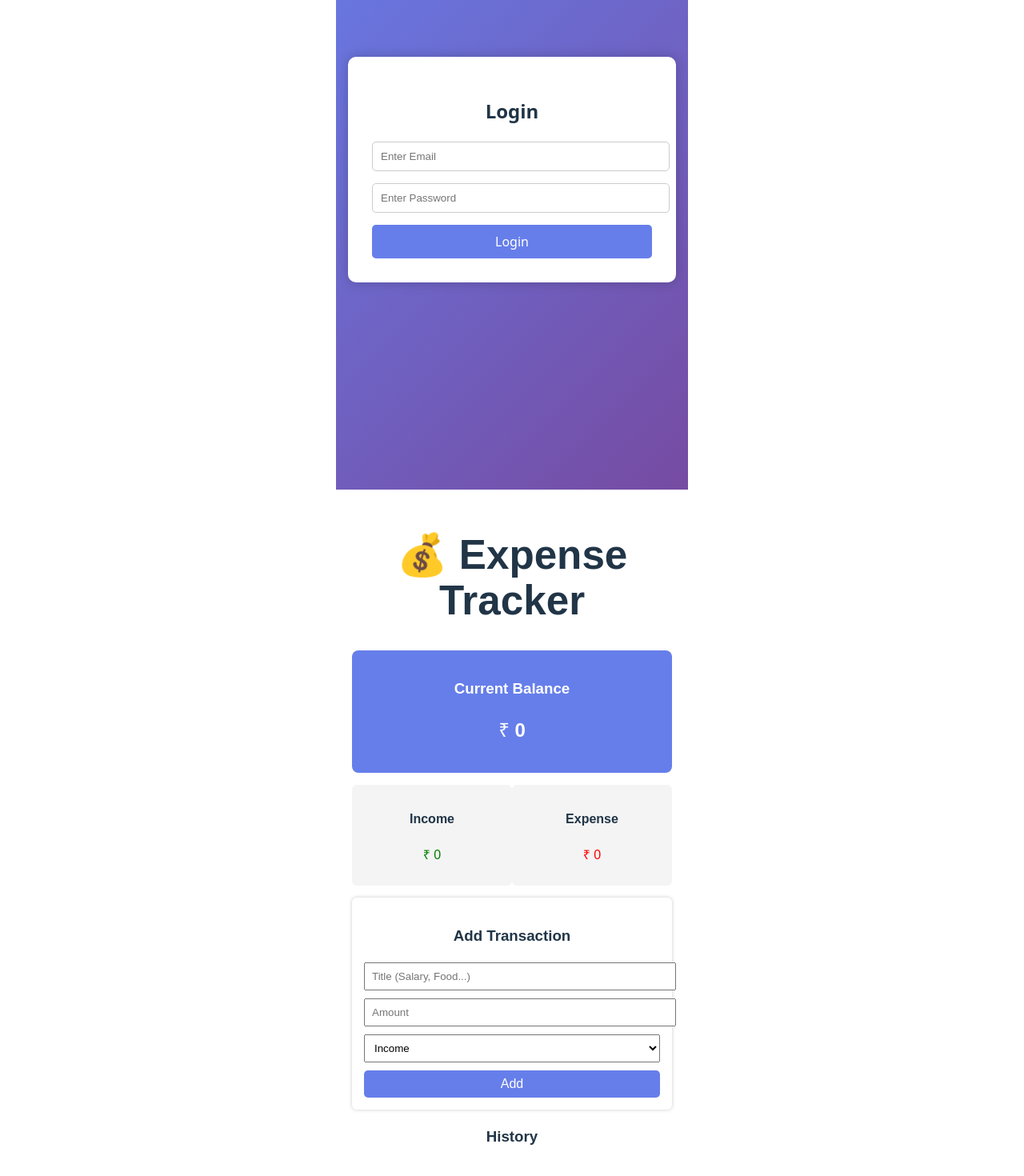
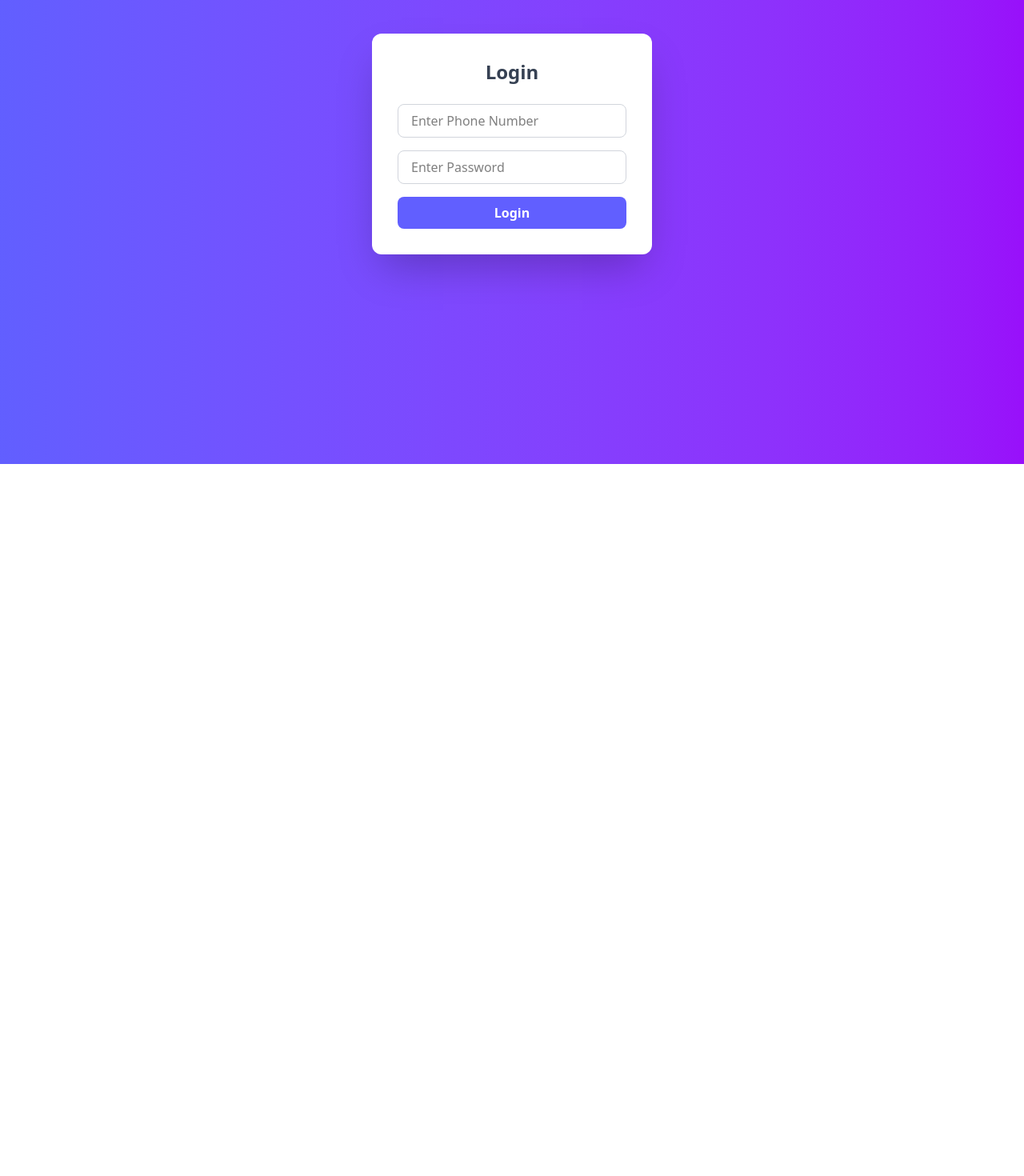
Before and after one commit to Nagendran05/Money_tracker_UI, a Vue app: page / in a window 1280 px wide. Shown: the part 220-1690 px from the top of the page at 80% size. After the commit the page ends 800 px from the top, so only its background shows below. Built offline with nearby package versions, Linux system fonts and the light colour scheme.

Commit message:
Upgrade To Tailwindcss

```diff
--- a/package.json
+++ b/package.json
@@ -9,12 +9,15 @@
     "preview": "vite preview"
   },
   "dependencies": {
+    "@tailwindcss/vite": "^4.1.18",
     "axios": "^1.13.4",
     "router": "^2.2.0",
-    "vue": "^3.5.24"
+    "vue": "^3.5.24",
+    "vue-router": "^4.6.4"
   },
   "devDependencies": {
     "@vitejs/plugin-vue": "^6.0.1",
+    "tailwindcss": "^4.1.18",
     "vite": "^7.2.4"
   }
 }
--- a/src/App.vue
+++ b/src/App.vue
@@ -1,10 +1,4 @@
-<script setup>
-import LoginPage from './components/LoginPage.vue';
-import DashboardPage from './components/Dashboard.vue';
-</script>
 
 <template>
-
-  <LoginPage msg="Vite + Vue" />
-  <DashboardPage msg="Vite + Vue" />
+  <router-view />
 </template>
--- a/src/components/Dashboard.vue
+++ b/src/components/Dashboard.vue
@@ -1,233 +1,104 @@
 <template>
-  <div class="container">
+  <div class="min-h-screen bg-gray-100 flex justify-center py-10 px-4">
+
+    <div class="w-full max-w-md bg-white shadow-xl rounded-2xl p-6">
 
       <!-- Header -->
-    <h1>💰 Expense Tracker</h1>
+      <h1 class="text-3xl font-bold text-center mb-6">
+        💰 Expense Tracker
+      </h1>
 
       <!-- Balance -->
-    <div class="balance-box">
-      <h3>Current Balance</h3>
-      <h2>₹ {{ balance }}</h2>
+      <div class="bg-indigo-500 text-white rounded-xl p-5 text-center mb-6 shadow-md">
+        <h3 class="text-sm uppercase tracking-wide">Current Balance</h3>
+        <h2 class="text-2xl font-bold mt-2">₹ {{ balance }}</h2>
       </div>
 
       <!-- Income & Expense -->
-    <div class="summary">
-      <div class="income">
-        <h4>Income</h4>
-        <p>₹ {{ income }}</p>
+      <div class="flex justify-between gap-4 mb-6">
+        <div class="w-1/2 bg-gray-50 p-4 rounded-xl text-center shadow">
+          <h4 class="text-sm text-gray-500">Income</h4>
+          <p class="text-green-600 font-bold text-lg mt-1">
+            ₹ {{ income }}
+          </p>
         </div>
 
-      <div class="expense">
-        <h4>Expense</h4>
-        <p>₹ {{ expense }}</p>
+        <div class="w-1/2 bg-gray-50 p-4 rounded-xl text-center shadow">
+          <h4 class="text-sm text-gray-500">Expense</h4>
+          <p class="text-red-600 font-bold text-lg mt-1">
+            ₹ {{ expense }}
+          </p>
         </div>
       </div>
 
       <!-- Add Transaction -->
-    <div class="add-box">
-      <h3>Add Transaction</h3>
+      <div class="bg-gray-50 p-5 rounded-xl shadow mb-6">
+        <h3 class="font-semibold mb-4">Add Transaction</h3>
 
         <input
           type="text"
           v-model="title"
           placeholder="Title (Salary, Food...)"
+          class="w-full mb-3 px-3 py-2 border rounded-lg focus:outline-none focus:ring-2 focus:ring-indigo-400"
         />
 
         <input
           type="number"
           v-model="amount"
           placeholder="Amount"
+          class="w-full mb-3 px-3 py-2 border rounded-lg focus:outline-none focus:ring-2 focus:ring-indigo-400"
         />
 
-      <select v-model="type">
+        <select
+          v-model="type"
+          class="w-full mb-3 px-3 py-2 border rounded-lg focus:outline-none focus:ring-2 focus:ring-indigo-400"
+        >
           <option value="income">Income</option>
           <option value="expense">Expense</option>
         </select>
 
-      <button @click="addTransaction">Add</button>
+        <button
+          @click="addTransaction"
+          class="w-full bg-indigo-500 hover:bg-indigo-600 text-white py-2 rounded-lg font-semibold transition"
+        >
+          Add
+        </button>
       </div>
 
       <!-- History -->
-    <div class="history">
-      <h3>History</h3>
+      <div>
+        <h3 class="font-semibold mb-3">History</h3>
 
-      <ul>
+        <ul class="space-y-3">
           <li
             v-for="(item, index) in transactions"
             :key="index"
-          :class="item.type"
+            class="flex justify-between items-center bg-gray-50 p-3 rounded-lg border-r-4"
+            :class="item.type === 'income' ? 'border-green-500' : 'border-red-500'"
           >
+            <span class="font-medium">
               {{ item.title }}
-          <span>
+            </span>
+
+            <div class="flex items-center gap-3">
+              <span
+                :class="item.type === 'income' ? 'text-green-600' : 'text-red-600'"
+                class="font-bold"
+              >
                 {{ item.type === 'income' ? '+' : '-' }}₹{{ item.amount }}
               </span>
 
-          <button @click="remove(index)">❌</button>
+              <button
+                @click="remove(index)"
+                class="text-gray-400 hover:text-red-500 transition"
+              >
+                ❌
+              </button>
+            </div>
           </li>
         </ul>
       </div>
 
     </div>
+  </div>
 </template>
-
-<script>
-export default {
-  name: "Dashboard",
-
-  data() {
-    return {
-      title: "",
-      amount: "",
-      type: "income",
-
-      transactions: []
-    };
-  },
-
-  computed: {
-    income() {
-      return this.transactions
-        .filter(t => t.type === "income")
-        .reduce((a, b) => a + Number(b.amount), 0);
-    },
-
-    expense() {
-      return this.transactions
-        .filter(t => t.type === "expense")
-        .reduce((a, b) => a + Number(b.amount), 0);
-    },
-
-    balance() {
-      return this.income - this.expense;
-    }
-  },
-
-  methods: {
-    addTransaction() {
-      if (!this.title || !this.amount) {
-        alert("Fill all fields");
-        return;
-      }
-
-      this.transactions.push({
-        title: this.title,
-        amount: this.amount,
-        type: this.type
-      });
-
-      // Clear
-      this.title = "";
-      this.amount = "";
-      this.type = "income";
-    },
-
-    remove(index) {
-      this.transactions.splice(index, 1);
-    }
-  }
-};
-</script>
-
-<style scoped>
-.container {
-  max-width: 400px;
-  margin: auto;
-  padding: 20px;
-  font-family: Arial;
-}
-
-/* Header */
-h1 {
-  text-align: center;
-}
-
-/* Balance */
-.balance-box {
-  background: #667eea;
-  color: white;
-  padding: 15px;
-  border-radius: 8px;
-  text-align: center;
-}
-
-/* Summary */
-.summary {
-  display: flex;
-  justify-content: space-between;
-  margin: 15px 0;
-}
-
-.income, .expense {
-  width: 48%;
-  background: #f4f4f4;
-  padding: 10px;
-  border-radius: 6px;
-  text-align: center;
-}
-
-.income p {
-  color: green;
-}
-
-.expense p {
-  color: red;
-}
-
-/* Add box */
-.add-box {
-  background: #fff;
-  padding: 15px;
-  border-radius: 6px;
-  box-shadow: 0 0 5px #ccc;
-}
-
-.add-box input,
-.add-box select {
-  width: 100%;
-  padding: 8px;
-  margin-bottom: 10px;
-}
-
-.add-box button {
-  width: 100%;
-  padding: 8px;
-  background: #667eea;
-  color: white;
-  border: none;
-  border-radius: 5px;
-}
-
-/* History */
-.history {
-  margin-top: 20px;
-}
-
-.history ul {
-  list-style: none;
-  padding: 0;
-}
-
-.history li {
-  background: #f9f9f9;
-  padding: 10px;
-  margin-bottom: 8px;
-  display: flex;
-  justify-content: space-between;
-  align-items: center;
-  border-right: 5px solid;
-}
-
-.history li.income {
-  border-color: green;
-}
-
-.history li.expense {
-  border-color: red;
-}
-
-.history button {
-  background: none;
-  border: none;
-  cursor: pointer;
-}
-</style>
--- a/src/components/LoginPage.vue
+++ b/src/components/LoginPage.vue
@@ -1,36 +1,50 @@
 <template>
-  <div class="login-container">
-    <div class="login-box">
-      <h2>Login</h2>
+  <div class="min-h-screen flex items-center justify-center bg-gradient-to-r from-indigo-500 to-purple-600">
 
-      <form @submit.prevent="login">
+    <div class="w-[350px] bg-white p-8 rounded-xl shadow-2xl text-center">
+      <h2 class="text-2xl font-bold mb-6 text-gray-700">Login</h2>
 
-        <div class="input-box">
+      <form @submit.prevent="login" class="space-y-4">
+
+        <!-- Phone -->
+        <div>
           <input
-            type="email"
-            v-model="email"
-            placeholder="Enter Email"
+            type="text"
+            v-model="phone"
+            placeholder="Enter Phone Number"
             required
+            class="w-full px-4 py-2 border border-gray-300 rounded-lg focus:outline-none focus:ring-2 focus:ring-indigo-400"
           />
         </div>
 
-        <div class="input-box">
+        <!-- Password -->
+        <div>
           <input
             type="password"
             v-model="password"
             placeholder="Enter Password"
             required
+            class="w-full px-4 py-2 border border-gray-300 rounded-lg focus:outline-none focus:ring-2 focus:ring-indigo-400"
           />
         </div>
 
-        <button class="btn" :disabled="loading">
+        <!-- Button -->
+        <button
+          type="submit"
+          :disabled="loading"
+          class="w-full py-2 bg-indigo-500 hover:bg-indigo-600 text-white font-semibold rounded-lg transition duration-300 disabled:bg-gray-400"
+        >
           {{ loading ? 'Logging in...' : 'Login' }}
         </button>
 
-        <p v-if="error" class="error">{{ error }}</p>
+        <!-- Error -->
+        <p v-if="error" class="text-red-500 text-sm mt-2">
+          {{ error }}
+        </p>
 
       </form>
     </div>
+
   </div>
 </template>
 
@@ -42,7 +56,7 @@ export default {
 
   data() {
     return {
-      email: "",
+      phone: "",
       password: "",
       loading: false,
       error: ""
@@ -56,18 +70,15 @@ export default {
 
       try {
         const res = await axios.post("http://127.0.0.1:8000/api/login", {
-          email: this.email,
+          phone: this.phone,
           password: this.password
         });
 
-        // Save Token
         localStorage.setItem("token", res.data.token);
-
-        // Redirect
         this.$router.push("/dashboard");
 
       } catch (err) {
-        this.error = "Invalid Email or Password";
+        this.error = "Invalid Phone Number or Password";
       } finally {
         this.loading = false;
       }
@@ -75,52 +86,3 @@ export default {
   }
 };
 </script>
-
-<style scoped>
-.login-container {
-  height: 100vh;
-  display: flex;
-  justify-content: center;
-  align-items: center;
-  background: linear-gradient(135deg, #667eea, #764ba2);
-}
-
-.login-box {
-  width: 350px;
-  background: white;
-  padding: 30px;
-  border-radius: 10px;
-  text-align: center;
-  box-shadow: 0 0 15px rgba(0,0,0,0.2);
-}
-
-.input-box {
-  margin-bottom: 15px;
-}
-
-.input-box input {
-  width: 100%;
-  padding: 10px;
-  border: 1px solid #ccc;
-  border-radius: 5px;
-}
-
-.btn {
-  width: 100%;
-  padding: 10px;
-  background: #667eea;
-  border: none;
-  color: white;
-  border-radius: 5px;
-  cursor: pointer;
-}
-
-.btn:disabled {
-  background: gray;
-}
-
-.error {
-  color: red;
-  margin-top: 10px;
-}
-</style>
--- a/src/main.js
+++ b/src/main.js
@@ -1,5 +1,6 @@
 import { createApp } from 'vue'
 import './style.css'
 import App from './App.vue'
+import router from './router';
 
-createApp(App).mount('#app')
+createApp(App).use(router).mount('#app')
--- a/router.js
+++ b/src/router.js
@@ -1,7 +1,7 @@
 import { createRouter, createWebHistory } from "vue-router";
 
-import Login from "../views/Login.vue";
-import Dashboard from "../views/Dashboard.vue";
+import Login from "./components/LoginPage.vue";
+import Dashboard from "./components/Dashboard.vue";
 
 const routes = [
   { path: "/", component: Login },
--- a/src/style.css
+++ b/src/style.css
@@ -1,79 +1 @@
-:root {
-  font-family: system-ui, Avenir, Helvetica, Arial, sans-serif;
-  line-height: 1.5;
-  font-weight: 400;
-
-  color-scheme: light dark;
-  color: rgba(255, 255, 255, 0.87);
-  background-color: #242424;
-
-  font-synthesis: none;
-  text-rendering: optimizeLegibility;
-  -webkit-font-smoothing: antialiased;
-  -moz-osx-font-smoothing: grayscale;
-}
-
-a {
-  font-weight: 500;
-  color: #646cff;
-  text-decoration: inherit;
-}
-a:hover {
-  color: #535bf2;
-}
-
-body {
-  margin: 0;
-  display: flex;
-  place-items: center;
-  min-width: 320px;
-  min-height: 100vh;
-}
-
-h1 {
-  font-size: 3.2em;
-  line-height: 1.1;
-}
-
-button {
-  border-radius: 8px;
-  border: 1px solid transparent;
-  padding: 0.6em 1.2em;
-  font-size: 1em;
-  font-weight: 500;
-  font-family: inherit;
-  background-color: #1a1a1a;
-  cursor: pointer;
-  transition: border-color 0.25s;
-}
-button:hover {
-  border-color: #646cff;
-}
-button:focus,
-button:focus-visible {
-  outline: 4px auto -webkit-focus-ring-color;
-}
-
-.card {
-  padding: 2em;
-}
-
-#app {
-  max-width: 1280px;
-  margin: 0 auto;
-  padding: 2rem;
-  text-align: center;
-}
-
-@media (prefers-color-scheme: light) {
-  :root {
-    color: #213547;
-    background-color: #ffffff;
-  }
-  a:hover {
-    color: #747bff;
-  }
-  button {
-    background-color: #f9f9f9;
-  }
-}
+@import "tailwindcss";
--- a/vite.config.js
+++ b/vite.config.js
@@ -1,7 +1,8 @@
 import { defineConfig } from 'vite'
+import tailwindcss from '@tailwindcss/vite'
 import vue from '@vitejs/plugin-vue'
 
 // https://vite.dev/config/
 export default defineConfig({
-  plugins: [vue()],
+  plugins: [vue(), tailwindcss()],
 })
```
Also changed, not shown: src/tailwind.config.js (added, +10 -0 lines), 1 other file (tests, documents, lock files or other folders). Lines whose indentation alone changed are shown as unchanged.
